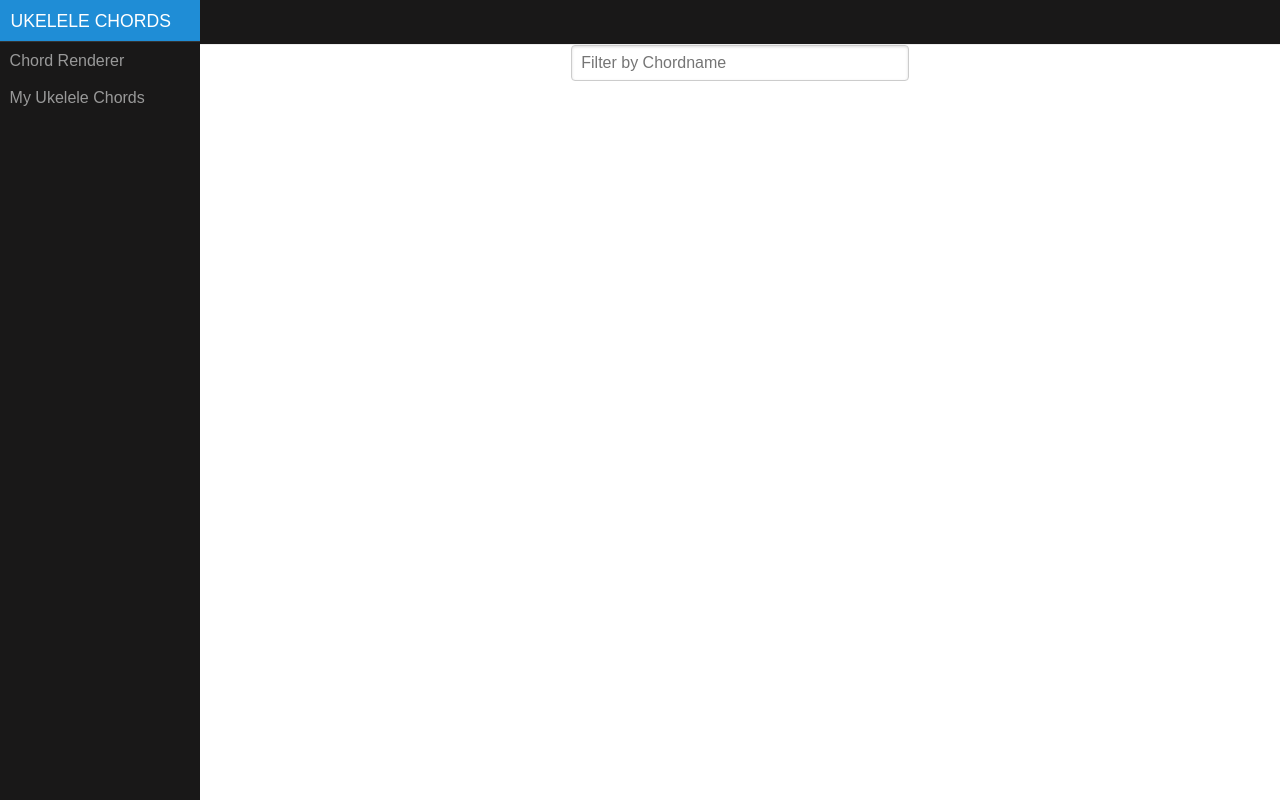
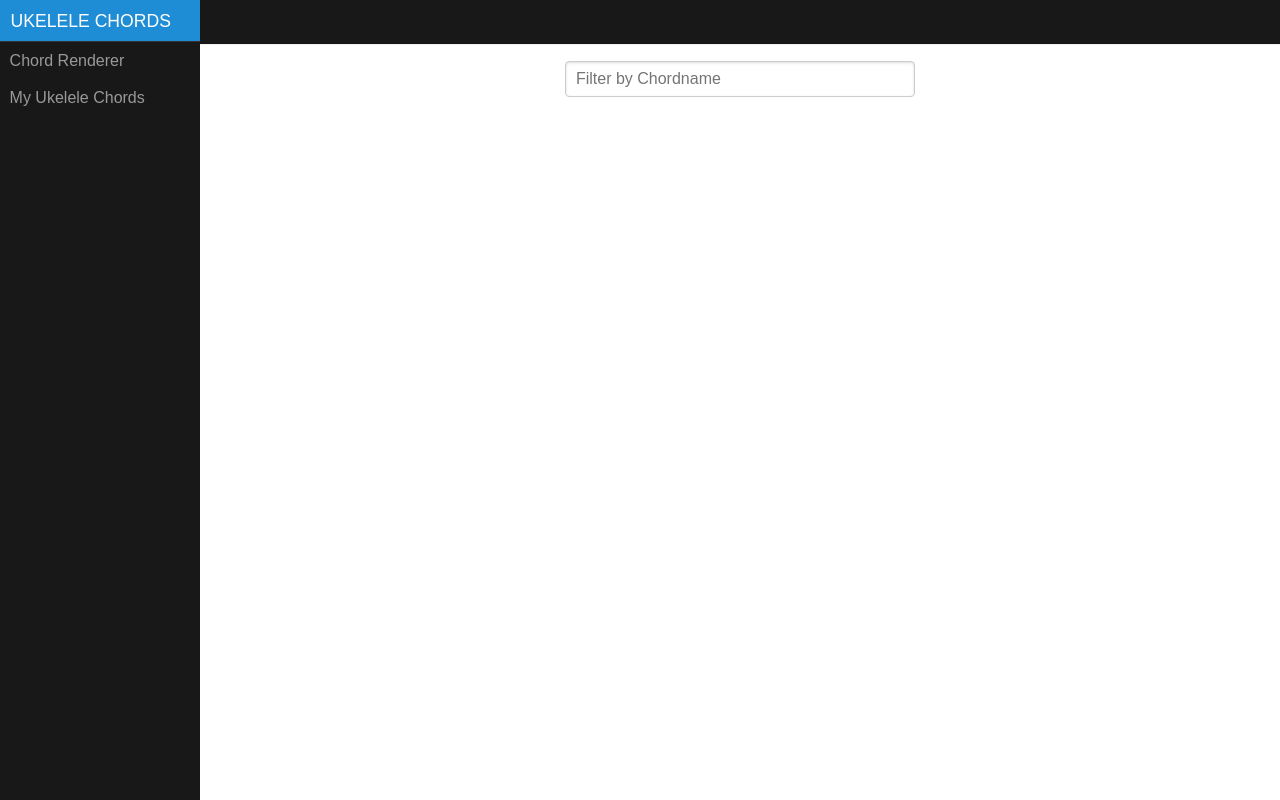
Before and after one commit to tinosteinort/my-ukulele-chords, a website built with webpack: page site/index.html in a window 1280 px wide. Built offline with nearby package versions, Linux system fonts and the light colour scheme.

Commit message:
add padding to content

```diff
--- a/site/css/menu.css
+++ b/site/css/menu.css
@@ -42,15 +42,19 @@ This is the parent `<div>` that contains the menu and the content area.
 /*
 The content `<div>` is where all your content goes.
 */
-/*
+
 .content {
+    /*
     margin: 0 auto;
-    padding: 0 2em;
+    */
+    padding: 1em 1em;
+    /*
     max-width: 800px;
     margin-bottom: 50px;
     line-height: 1.6em;
+    */
 }
-*/
+
 
 .header {
      margin: 0;
@@ -215,12 +219,13 @@ Hides the menu at `48em`, but modify this based on your app's needs.
 */
 @media (min-width: 48em) {
 
-
+    /*
     .header,
     .content {
         padding-left: 2em;
         padding-right: 2em;
     }
+    */
 
 
 
--- a/site/index.html
+++ b/site/index.html
@@ -29,7 +29,7 @@
             <div class="header">&nbsp;</div>
             <div class="content">
                 <form class="pure-form pure-g">
-                    <input class="chord-filter pure-u-1 pure-u-sm-1-2 pure-u-md-1-3" type="text" placeholder="Filter by Chordname">
+                    <input class="chord-filter pure-u-1 pure-u-md-1-3" type="text" placeholder="Filter by Chordname">
                 </form>
                 <div class="chords pure-g"></div>
             </div>
```
